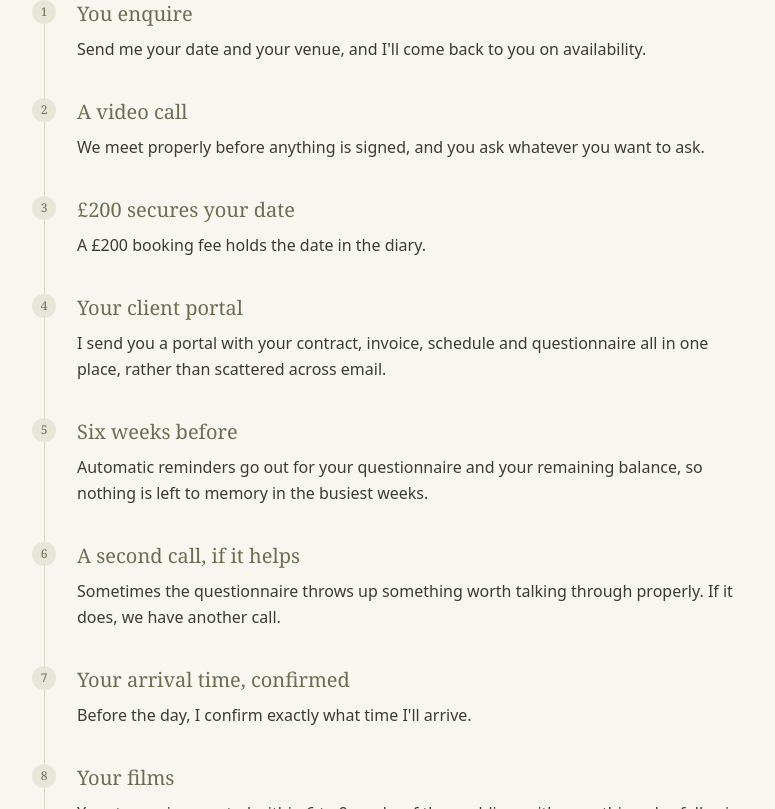
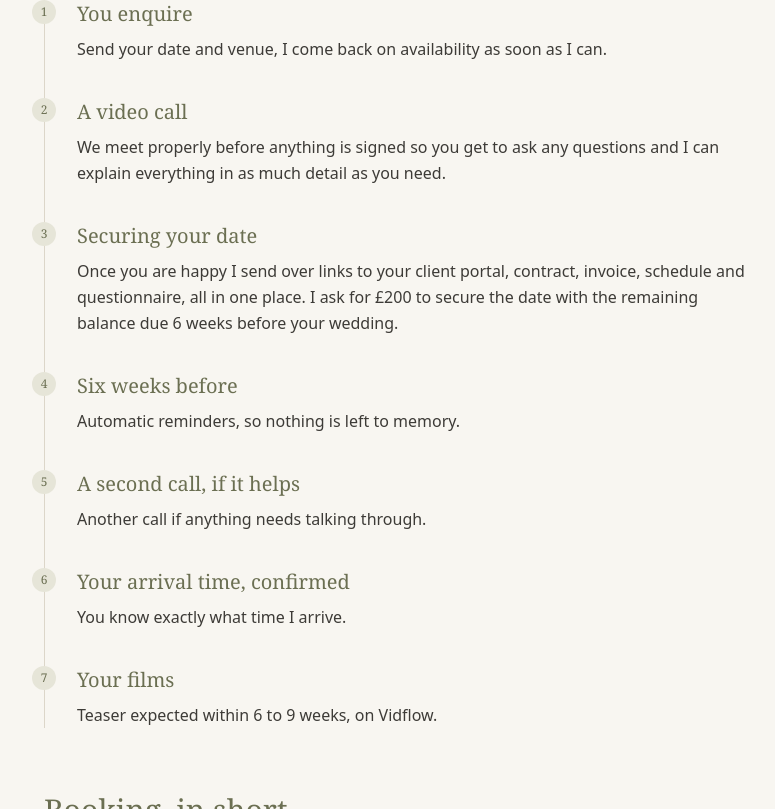
Before and after one commit to HouseofTattersall/houseoftattersall-website, a Next.js app: page /investment in a window 1280 px wide. Shown: the part 4291-5100 px from the top of the page, without its empty margins (108-883 px from the left). Built offline with nearby package versions, Linux system fonts and the light colour scheme.

Commit message:
Update v2

```diff
--- a/src/components/journey.tsx
+++ b/src/components/journey.tsx
@@ -1,43 +1,39 @@
 const steps = [
   {
     title: "You enquire",
-    short: "Send your date and venue, I come back on availability.",
-    body: "Send me your date and your venue, and I'll come back to you on availability.",
+    short: "Send your date and venue, I come back on availability as soon as I can.",
+    body: "Send your date and venue, I come back on availability as soon as I can.",
   },
   {
     title: "A video call",
     short: "We meet properly before anything is signed.",
-    body: "We meet properly before anything is signed, and you ask whatever you want to ask.",
+    body: "We meet properly before anything is signed so you get to ask any questions and I can explain everything in as much detail as you need.",
   },
   {
-    title: "£200 secures your date",
-    short: "A £200 booking fee holds the date.",
-    body: "A £200 booking fee holds the date in the diary.",
-  },
-  {
-    title: "Your client portal",
-    short: "Contract, invoice, schedule and questionnaire, all in one place.",
-    body: "I send you a portal with your contract, invoice, schedule and questionnaire all in one place, rather than scattered across email.",
+    // Title added by Claude: Andy's step 3 was written without one.
+    title: "Securing your date",
+    short: "£200 secures the date, with the balance due six weeks before.",
+    body: "Once you are happy I send over links to your client portal, contract, invoice, schedule and questionnaire, all in one place. I ask for £200 to secure the date with the remaining balance due 6 weeks before your wedding.",
   },
   {
     title: "Six weeks before",
     short: "Automatic reminders, so nothing is left to memory.",
-    body: "Automatic reminders go out for your questionnaire and your remaining balance, so nothing is left to memory in the busiest weeks.",
+    body: "Automatic reminders, so nothing is left to memory.",
   },
   {
     title: "A second call, if it helps",
     short: "Another call if anything needs talking through.",
-    body: "Sometimes the questionnaire throws up something worth talking through properly. If it does, we have another call.",
+    body: "Another call if anything needs talking through.",
   },
   {
     title: "Your arrival time, confirmed",
     short: "You know exactly what time I arrive.",
-    body: "Before the day, I confirm exactly what time I'll arrive.",
+    body: "You know exactly what time I arrive.",
   },
   {
     title: "Your films",
     short: "Teaser expected within 6 to 9 weeks, on Vidflow.",
-    body: "Your teaser is expected within 6 to 9 weeks of the wedding, with everything else following within a week of that. It all lands on Vidflow, on your own page, ready to watch on any smart device.",
+    body: "Teaser expected within 6 to 9 weeks, on Vidflow.",
   },
 ];
 
```
Also changed, not shown: 1 other file (tests, documents, lock files or other folders).
